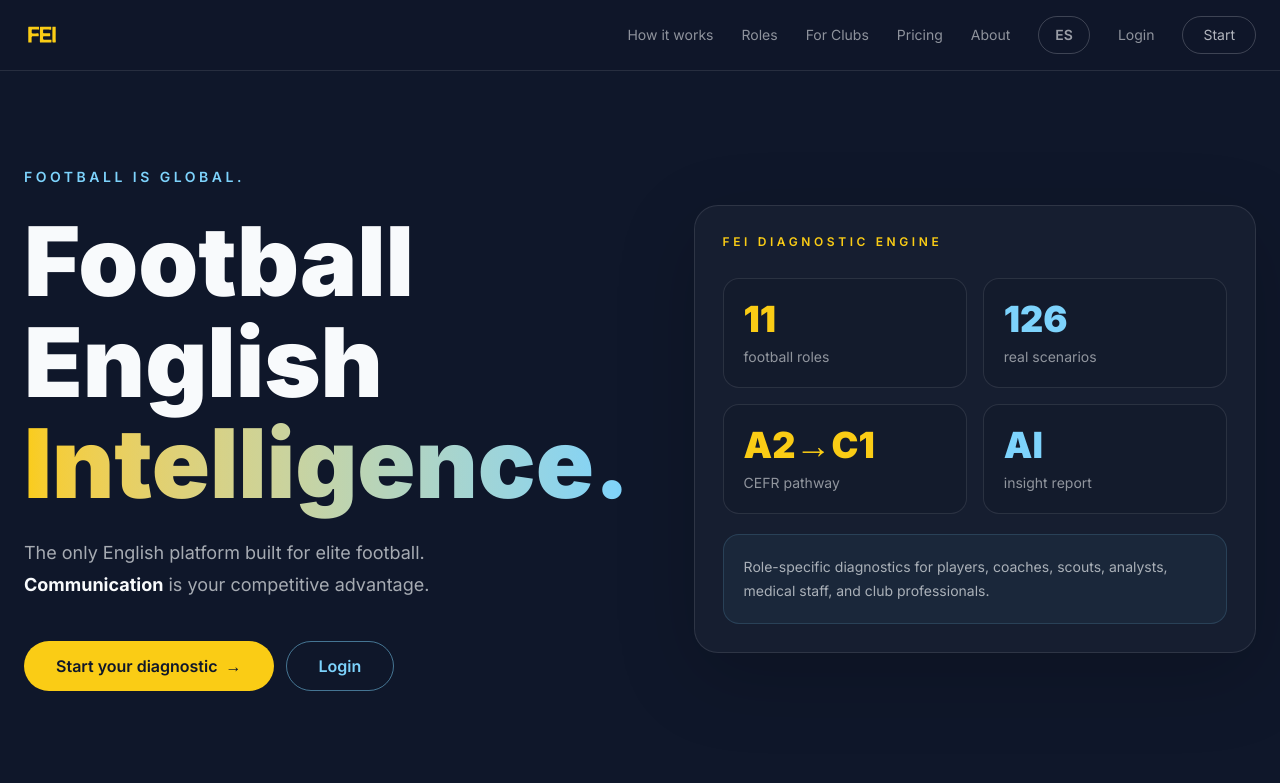
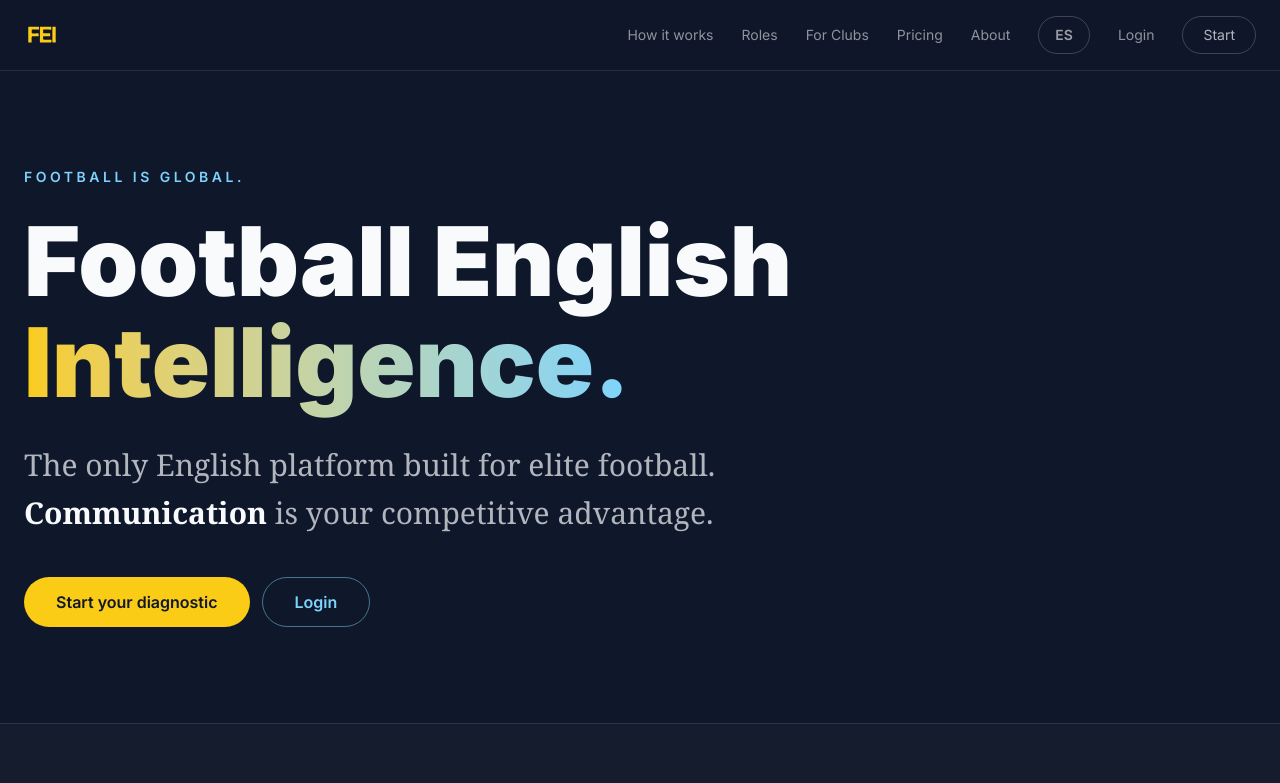
Before and after one commit to feifootball/fei-platform, a Next.js app: page / in a window 1280 px wide. Shown: the top 783 px of the page. Built offline with nearby package versions, Linux system fonts and the light colour scheme.

Commit message:
Refine home hero typography

```diff
--- a/app/page.tsx
+++ b/app/page.tsx
@@ -143,14 +143,15 @@ export default function Home() {
       <Navbar />
 
       <section className="relative overflow-hidden px-6 py-16 sm:py-20 lg:py-24">
-        <div className="mx-auto grid max-w-7xl gap-12 lg:grid-cols-[1.05fr_0.95fr] lg:items-center">
-          <div>
+        <div className="mx-auto max-w-7xl">
           <p className="text-sm font-semibold uppercase tracking-[0.25em] text-fei-sky">{t.tagline}</p>
+
           <h1 className="mt-6 text-5xl font-black leading-[1.05] text-fei-text sm:text-6xl lg:text-7xl xl:text-8xl">
-              Football English <span className="bg-gradient-to-r from-fei-yellow to-fei-sky bg-clip-text text-transparent">Intelligence.</span>
+            Football English<br />
+            <span className="bg-gradient-to-r from-fei-yellow to-fei-sky bg-clip-text text-transparent">Intelligence.</span>
           </h1>
 
-            <div className="mt-6 max-w-2xl text-lg leading-8 text-fei-text/65">
+          <div className="mt-7 max-w-3xl font-serif text-2xl leading-10 text-fei-text/70 sm:text-3xl sm:leading-[3rem]">
             {lang === 'en' ? (
               <>
                 <p>The only English platform built for elite football.</p>
@@ -165,43 +166,8 @@ export default function Home() {
           </div>
 
           <div className="mt-10 flex flex-col gap-3 sm:flex-row">
-              <a href="/register" className="inline-flex items-center gap-2 rounded-full bg-fei-yellow px-8 py-3 font-semibold text-fei-bg transition hover:bg-fei-yellow/90">{t.cta_start} <span>→</span></a>
+            <a href="/register" className="inline-flex items-center justify-center rounded-full bg-fei-yellow px-8 py-3 font-semibold text-fei-bg transition hover:bg-fei-yellow/90">{t.cta_start}</a>
             <a href="/login" className="inline-flex items-center justify-center rounded-full border border-fei-sky/50 px-8 py-3 font-semibold text-fei-sky transition hover:bg-fei-sky/10">{t.cta_login}</a>
-            </div>
-          </div>
-
-          <div className="rounded-3xl border border-fei-text/10 bg-fei-text/[0.03] p-7 shadow-[0_24px_80px_rgba(0,0,0,0.18)]">
-            <p className="text-xs font-semibold uppercase tracking-[0.3em] text-fei-yellow">
-              FEI Diagnostic Engine
-            </p>
-
-            <div className="mt-7 grid gap-4 sm:grid-cols-2">
-              <div className="rounded-2xl border border-fei-text/10 bg-fei-bg/40 p-5">
-                <p className="text-4xl font-black text-fei-yellow">11</p>
-                <p className="mt-2 text-sm text-fei-text/55">football roles</p>
-              </div>
-
-              <div className="rounded-2xl border border-fei-text/10 bg-fei-bg/40 p-5">
-                <p className="text-4xl font-black text-fei-sky">126</p>
-                <p className="mt-2 text-sm text-fei-text/55">real scenarios</p>
-              </div>
-
-              <div className="rounded-2xl border border-fei-text/10 bg-fei-bg/40 p-5">
-                <p className="text-4xl font-black text-fei-yellow">A2→C1</p>
-                <p className="mt-2 text-sm text-fei-text/55">CEFR pathway</p>
-              </div>
-
-              <div className="rounded-2xl border border-fei-text/10 bg-fei-bg/40 p-5">
-                <p className="text-4xl font-black text-fei-sky">AI</p>
-                <p className="mt-2 text-sm text-fei-text/55">insight report</p>
-              </div>
-            </div>
-
-            <div className="mt-5 rounded-2xl border border-fei-sky/15 bg-fei-sky/[0.05] p-5">
-              <p className="text-sm leading-6 text-fei-text/65">
-                Role-specific diagnostics for players, coaches, scouts, analysts, medical staff, and club professionals.
-              </p>
-            </div>
           </div>
         </div>
       </section>
```
Lines whose indentation alone changed are shown as unchanged.
